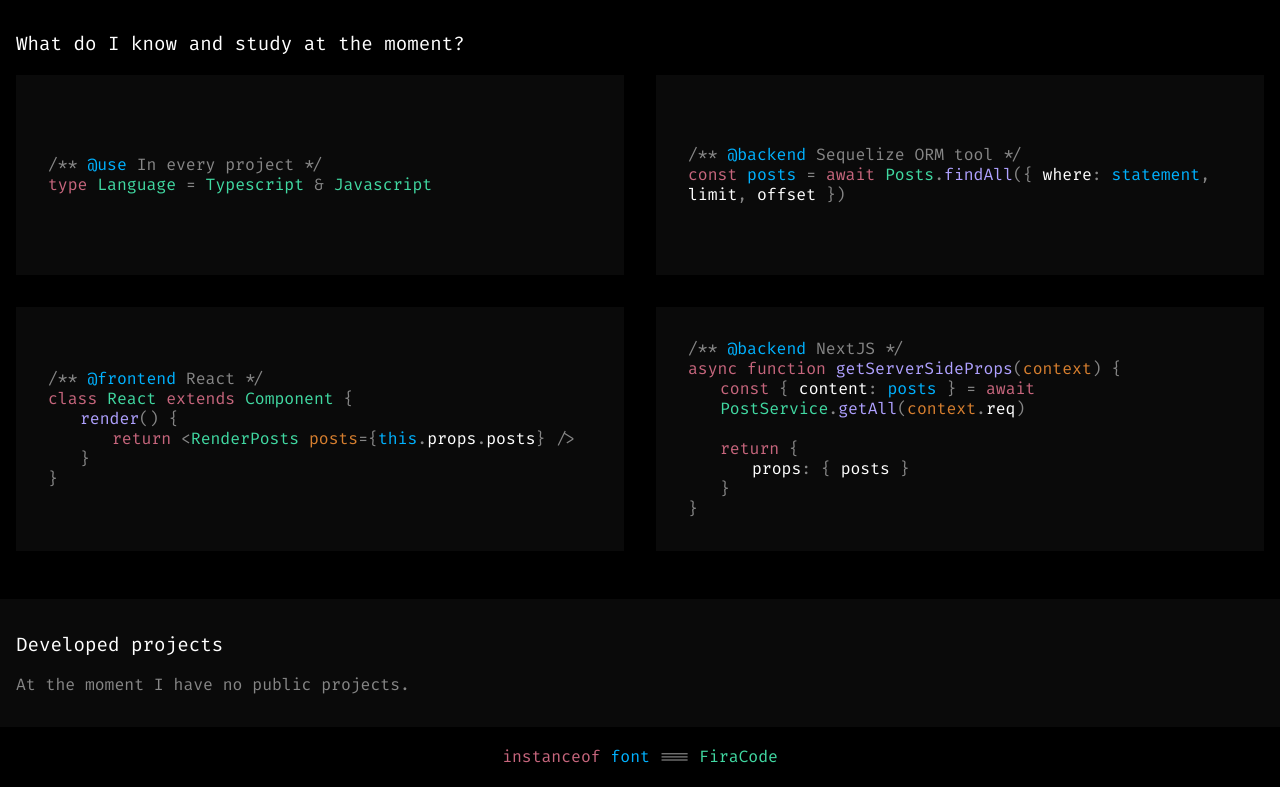
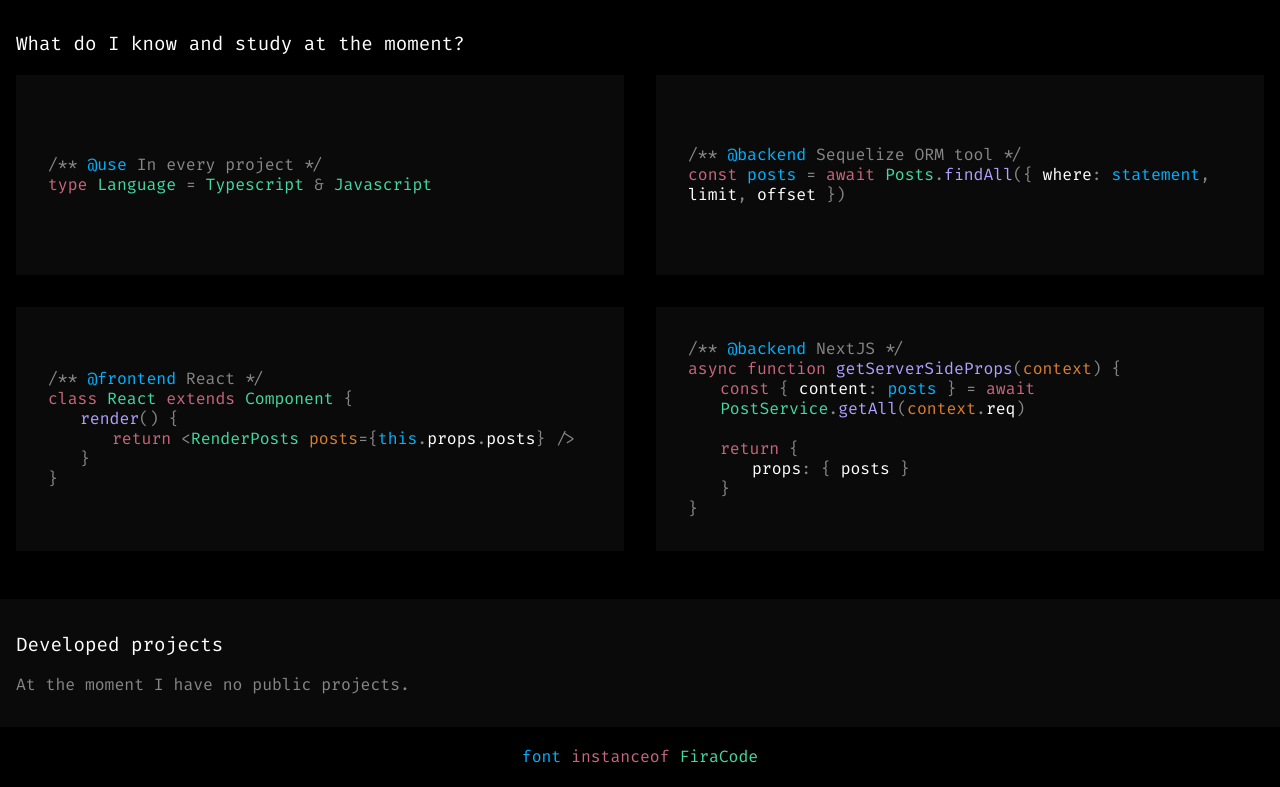
Before and after one commit to Sovgut/sovgut.com, a Next.js app: page / in a window 1280 px wide. Shown: the part 656-1443 px from the top of the page. Built offline with nearby package versions, Linux system fonts and the light colour scheme.

Commit message:
Changed copyright of font 🤫

```diff
--- a/containers/Footer.js
+++ b/containers/Footer.js
@@ -8,7 +8,7 @@
   return (
     <section className={styles.container}>
       <div className={[styles.content, defaultStyles.syntax].join(" ")}>
-        <Expression>instanceof</Expression> <Variable>font</Variable> ==={" "}
+        <Variable>font</Variable> <Expression>instanceof</Expression>{" "}
         <Class>
           <a
             href="https://github.com/tonsky/FiraCode"
```
